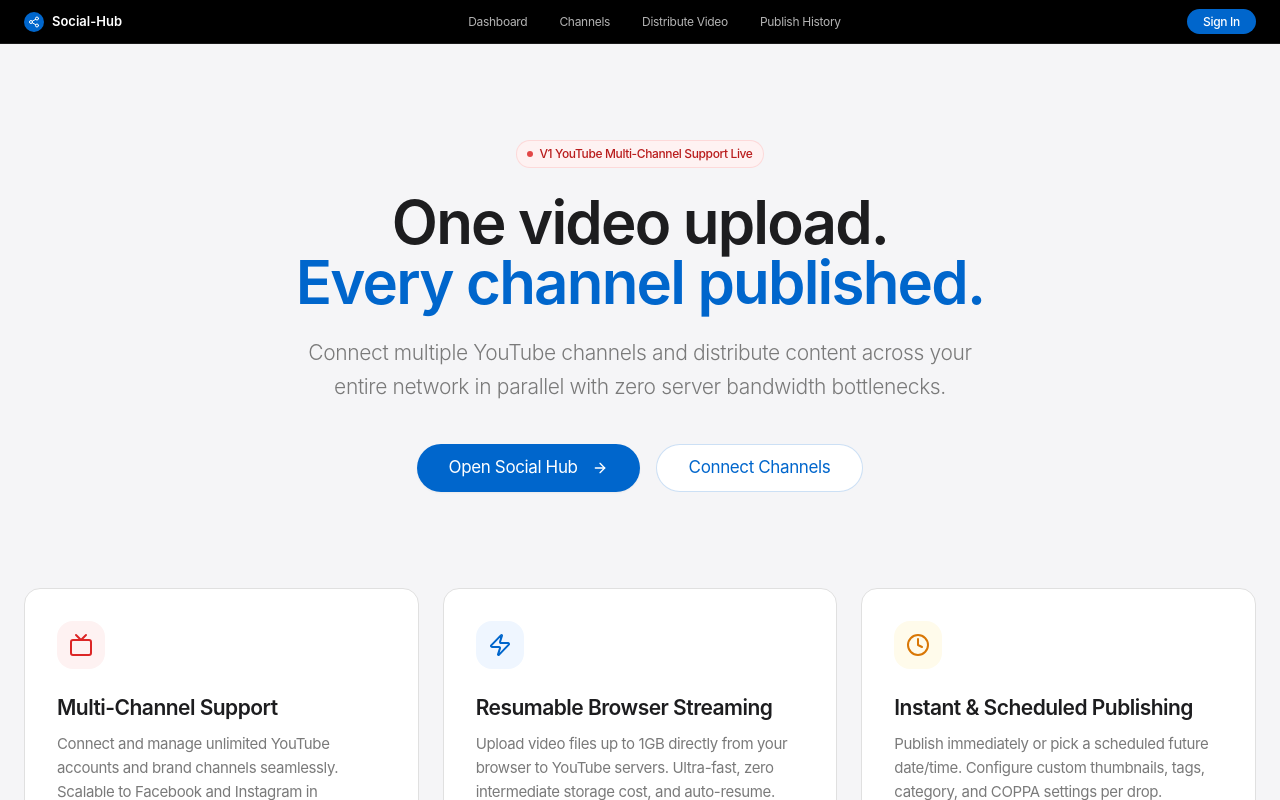
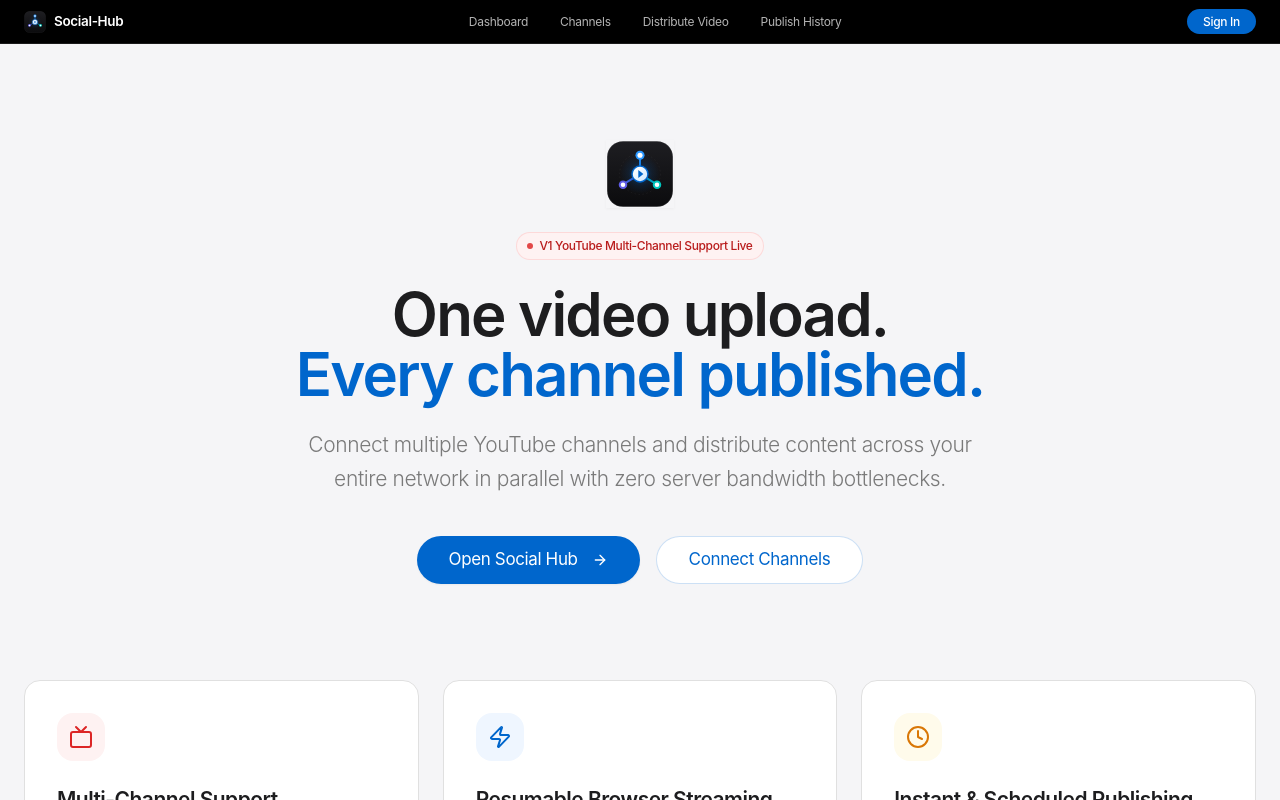
Before and after one commit to nil-frontend/Social-Hub, a Next.js app: page / in a window 1280 px wide. Shown: the top 800 px of the page. Built offline with nearby package versions, Linux system fonts and the light colour scheme; no server answers.

Commit message:
feat(branding): create custom geometric brand logo, squircle vector icon, and app favicon

```diff
--- a/src/app/login/page.tsx
+++ b/src/app/login/page.tsx
@@ -8,7 +8,8 @@ import { AppleCard } from "@/components/ui/apple/card";
 import { AppleInput } from "@/components/ui/apple/input";
 import { signIn, signUp } from "@/app/actions/auth";
 import { createClient } from "@/lib/supabase/client";
-import { Share2, Lock, Mail, User, CheckCircle2, AlertCircle, Loader2 } from "lucide-react";
+import { BrandIcon } from "@/components/ui/brand-logo";
+import { Lock, Mail, User, CheckCircle2, AlertCircle, Loader2 } from "lucide-react";
 
 function GoogleIcon(props: React.SVGProps<SVGSVGElement>) {
   return (
@@ -79,10 +80,8 @@ function LoginForm() {
   return (
     <div className="w-full max-w-md">
       {/* Brand Icon & Heading */}
-      <div className="text-center mb-8">
-        <div className="w-12 h-12 rounded-2xl bg-apple-black text-white mx-auto flex items-center justify-center mb-4 shadow-sm">
-          <Share2 className="w-6 h-6 text-apple-blue" />
-        </div>
+      <div className="text-center mb-8 flex flex-col items-center">
+        <BrandIcon size={56} className="mb-4 shadow-sm" />
         <h1 className="text-3xl font-semibold tracking-tight text-apple-ink">
           {mode === "signin" ? "Sign in to Social-Hub" : "Create your Account"}
         </h1>
--- a/src/app/page.tsx
+++ b/src/app/page.tsx
@@ -2,6 +2,7 @@ import Link from "next/link";
 import { AppleButton } from "@/components/ui/apple/button";
 import { AppleCard } from "@/components/ui/apple/card";
 import { AppleBadge } from "@/components/ui/apple/badge";
+import { BrandIcon } from "@/components/ui/brand-logo";
 import {
   Tv,
   UploadCloud,
@@ -18,6 +19,10 @@ export default function HomePage() {
     <div className="flex flex-col min-h-[calc(100vh-44px)]">
       {/* Hero Section: Apple Minimalist Style */}
       <section className="py-24 px-6 text-center max-w-5xl mx-auto flex flex-col items-center">
+        <div className="mb-6 flex items-center justify-center">
+          <BrandIcon size={68} className="shadow-apple-soft hover:scale-105 transition-transform" />
+        </div>
+
         <AppleBadge variant="youtube" className="mb-6">
           <span className="w-1.5 h-1.5 rounded-full bg-red-600 animate-pulse" />
           V1 YouTube Multi-Channel Support Live
--- a/src/components/layout/global-nav.tsx
+++ b/src/components/layout/global-nav.tsx
@@ -1,8 +1,9 @@
 import React from "react";
 import Link from "next/link";
-import { Share2, LogOut } from "lucide-react";
+import { LogOut } from "lucide-react";
 import { createClient } from "@/lib/supabase/server";
 import { signOut } from "@/app/actions/auth";
+import { BrandIcon } from "@/components/ui/brand-logo";
 
 export const GlobalNav = async () => {
   let user = null;
@@ -27,11 +28,9 @@ export const GlobalNav = async () => {
   return (
     <header className="sticky top-0 z-50 h-[44px] bg-apple-black text-white/90 backdrop-blur-md px-6 flex items-center justify-between border-b border-white/10 text-[12px] tracking-tight">
       <div className="max-w-7xl mx-auto w-full flex items-center justify-between">
-        <Link href="/" className="flex items-center gap-2 hover:text-white transition-colors">
-          <div className="w-5 h-5 rounded-full bg-apple-blue flex items-center justify-center">
-            <Share2 className="w-3 h-3 text-white" />
-          </div>
-          <span className="font-semibold tracking-normal text-[13px] text-white">Social-Hub</span>
+        <Link href="/" className="flex items-center gap-2 hover:opacity-90 transition-opacity">
+          <BrandIcon size={22} />
+          <span className="font-semibold tracking-tight text-[13.5px] text-white">Social-Hub</span>
         </Link>
 
         <nav className="hidden md:flex items-center gap-8 text-[12px] text-white/70">
--- /dev/null
+++ b/src/components/ui/brand-logo.tsx
@@ -0,0 +1,188 @@
+import React from "react";
+import { cn } from "@/lib/utils";
+
+interface BrandLogoProps extends React.HTMLAttributes<HTMLDivElement> {
+  size?: "xs" | "sm" | "md" | "lg" | "xl";
+  showWordmark?: boolean;
+  wordmarkClassName?: string;
+  variant?: "glass" | "solid" | "monochrome";
+}
+
+const sizeMap = {
+  xs: { icon: 20, font: "text-sm", gap: "gap-2" },
+  sm: { icon: 28, font: "text-base", gap: "gap-2.5" },
+  md: { icon: 36, font: "text-lg", gap: "gap-3" },
+  lg: { icon: 48, font: "text-2xl", gap: "gap-3.5" },
+  xl: { icon: 64, font: "text-3xl", gap: "gap-4" },
+};
+
+/**
+ * World-class geometric emblem for Social-Hub:
+ * Represents a single creator studio signal radiating cleanly across multiple synchronized broadcast destinations.
+ */
+export const BrandIcon: React.FC<{ size?: number; className?: string }> = ({
+  size = 36,
+  className,
+}) => {
+  return (
+    <svg
+      width={size}
+      height={size}
+      viewBox="0 0 120 120"
+      fill="none"
+      xmlns="http://www.w3.org/2000/svg"
+      className={cn("shrink-0 select-none", className)}
+    >
+      <defs>
+        {/* Subtle Dark Titanium / Obsidian Canvas */}
+        <linearGradient id="sh-bg" x1="60" y1="0" x2="60" y2="120" gradientUnits="userSpaceOnUse">
+          <stop offset="0%" stopColor="#1E1E22" />
+          <stop offset="100%" stopColor="#0B0B0D" />
+        </linearGradient>
+
+        {/* Primary Stream Gradient (Action Blue to Electric Azure) */}
+        <linearGradient id="sh-blue-stream" x1="60" y1="60" x2="60" y2="24" gradientUnits="userSpaceOnUse">
+          <stop offset="0%" stopColor="#0066CC" />
+          <stop offset="100%" stopColor="#2997FF" />
+        </linearGradient>
+
+        {/* Left Broadcast Gradient */}
+        <linearGradient id="sh-left-stream" x1="60" y1="60" x2="28" y2="82" gradientUnits="userSpaceOnUse">
+          <stop offset="0%" stopColor="#0066CC" />
+          <stop offset="100%" stopColor="#5E5CE6" />
+        </linearGradient>
+
+        {/* Right Broadcast Gradient */}
+        <linearGradient id="sh-right-stream" x1="60" y1="60" x2="92" y2="82" gradientUnits="userSpaceOnUse">
+          <stop offset="0%" stopColor="#0066CC" />
+          <stop offset="100%" stopColor="#00C7BE" />
+        </linearGradient>
+
+        {/* Center Core Gradient */}
+        <linearGradient id="sh-core" x1="50" y1="50" x2="70" y2="70" gradientUnits="userSpaceOnUse">
+          <stop offset="0%" stopColor="#FFFFFF" />
+          <stop offset="100%" stopColor="#D2E9FF" />
+        </linearGradient>
+
+        {/* Soft Ambient Core Glow */}
+        <radialGradient id="sh-glow" cx="60" cy="60" r="35" gradientUnits="userSpaceOnUse">
+          <stop offset="0%" stopColor="#0071E3" stopOpacity="0.45" />
+          <stop offset="60%" stopColor="#0071E3" stopOpacity="0.1" />
+          <stop offset="100%" stopColor="#0071E3" stopOpacity="0" />
+        </radialGradient>
+      </defs>
+
+      {/* Apple-Spec Squircle Container */}
+      <rect
+        x="2"
+        y="2"
+        width="116"
+        height="116"
+        rx="28"
+        fill="url(#sh-bg)"
+        stroke="rgba(255, 255, 255, 0.12)"
+        strokeWidth="1.5"
+      />
+
+      {/* Internal Radial Glow */}
+      <circle cx="60" cy="60" r="42" fill="url(#sh-glow)" />
+
+      {/* Minimalist Sub-surface Grid / Constellation Orbit */}
+      <circle
+        cx="60"
+        cy="60"
+        r="36"
+        stroke="rgba(255, 255, 255, 0.08)"
+        strokeWidth="1"
+        strokeDasharray="3 4"
+      />
+
+      {/* Vector Transmission Conduits */}
+      <line
+        x1="60"
+        y1="57"
+        x2="60"
+        y2="28"
+        stroke="url(#sh-blue-stream)"
+        strokeWidth="3.5"
+        strokeLinecap="round"
+      />
+      <line
+        x1="57"
+        y1="62"
+        x2="31"
+        y2="78"
+        stroke="url(#sh-left-stream)"
+        strokeWidth="3.5"
+        strokeLinecap="round"
+      />
+      <line
+        x1="63"
+        y1="62"
+        x2="89"
+        y2="78"
+        stroke="url(#sh-right-stream)"
+        strokeWidth="3.5"
+        strokeLinecap="round"
+      />
+
+      {/* Destination Satellite Nodes */}
+      {/* Top Node (Master Broadcast Stream) */}
+      <circle cx="60" cy="27" r="8" fill="#2997FF" />
+      <circle cx="60" cy="27" r="4.5" fill="#FFFFFF" />
+
+      {/* Bottom-Left Node (Secondary Distribution Channel) */}
+      <circle cx="30" cy="79" r="7.5" fill="#5E5CE6" />
+      <circle cx="30" cy="79" r="4" fill="#FFFFFF" />
+
+      {/* Bottom-Right Node (Tertiary Distribution Channel) */}
+      <circle cx="90" cy="79" r="7.5" fill="#00C7BE" />
+      <circle cx="90" cy="79" r="4" fill="#FFFFFF" />
+
+      {/* Center Transmitter Core (Source Studio Signal) */}
+      <circle
+        cx="60"
+        cy="60"
+        r="14"
+        fill="url(#sh-core)"
+        stroke="#0066CC"
+        strokeWidth="2.5"
+      />
+      {/* Precision Center Play / Pulse Glyph */}
+      <polygon
+        points="57,53 66,60 57,67"
+        fill="#0066CC"
+      />
+    </svg>
+  );
+};
+
+export const BrandLogo: React.FC<BrandLogoProps> = ({
+  size = "md",
+  showWordmark = true,
+  wordmarkClassName,
+  className,
+  ...props
+}) => {
+  const config = sizeMap[size];
+
+  return (
+    <div
+      className={cn("inline-flex items-center select-none", config.gap, className)}
+      {...props}
+    >
+      <BrandIcon size={config.icon} />
+      {showWordmark && (
+        <span
+          className={cn(
+            "font-semibold tracking-tight text-apple-ink transition-colors",
+            config.font,
+            wordmarkClassName
+          )}
+        >
+          Social-Hub
+        </span>
+      )}
+    </div>
+  );
+};
```
Also changed, not shown: public/logo.svg (added), src/app/icon.svg (added).
